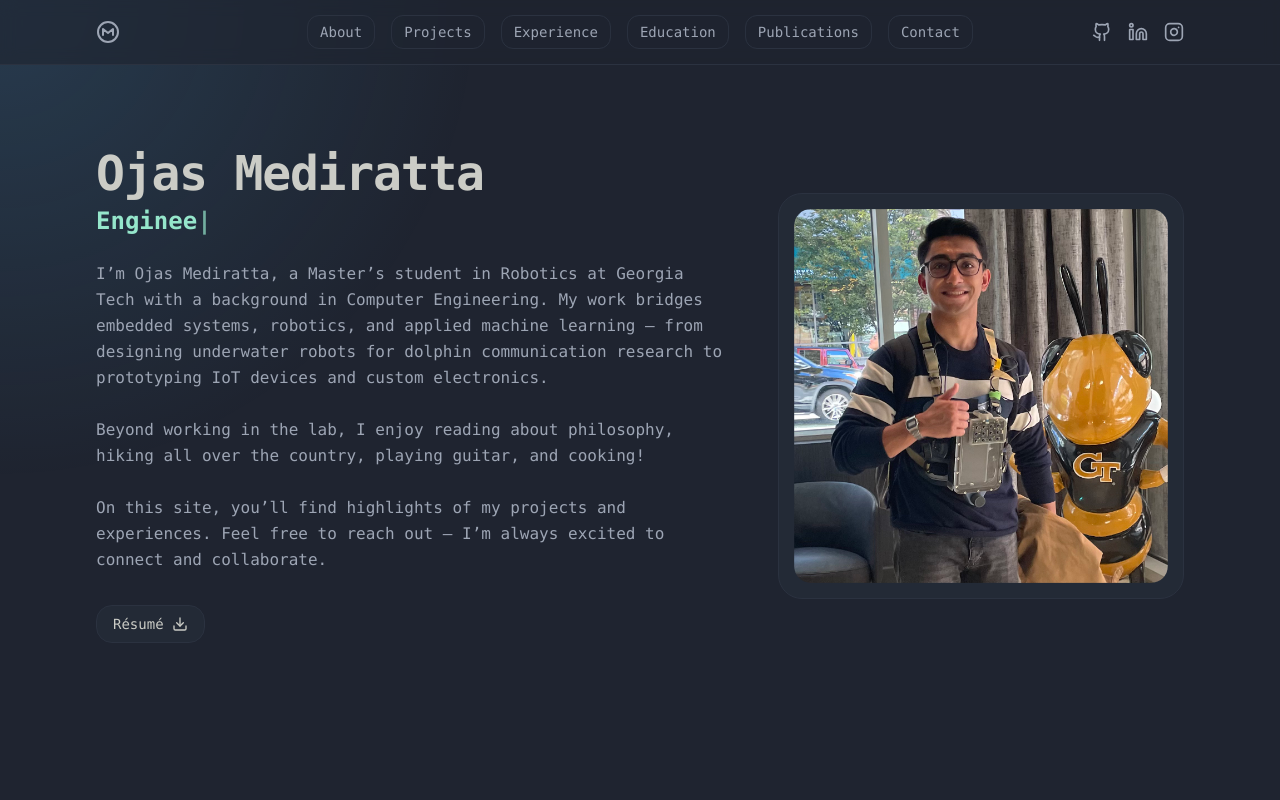
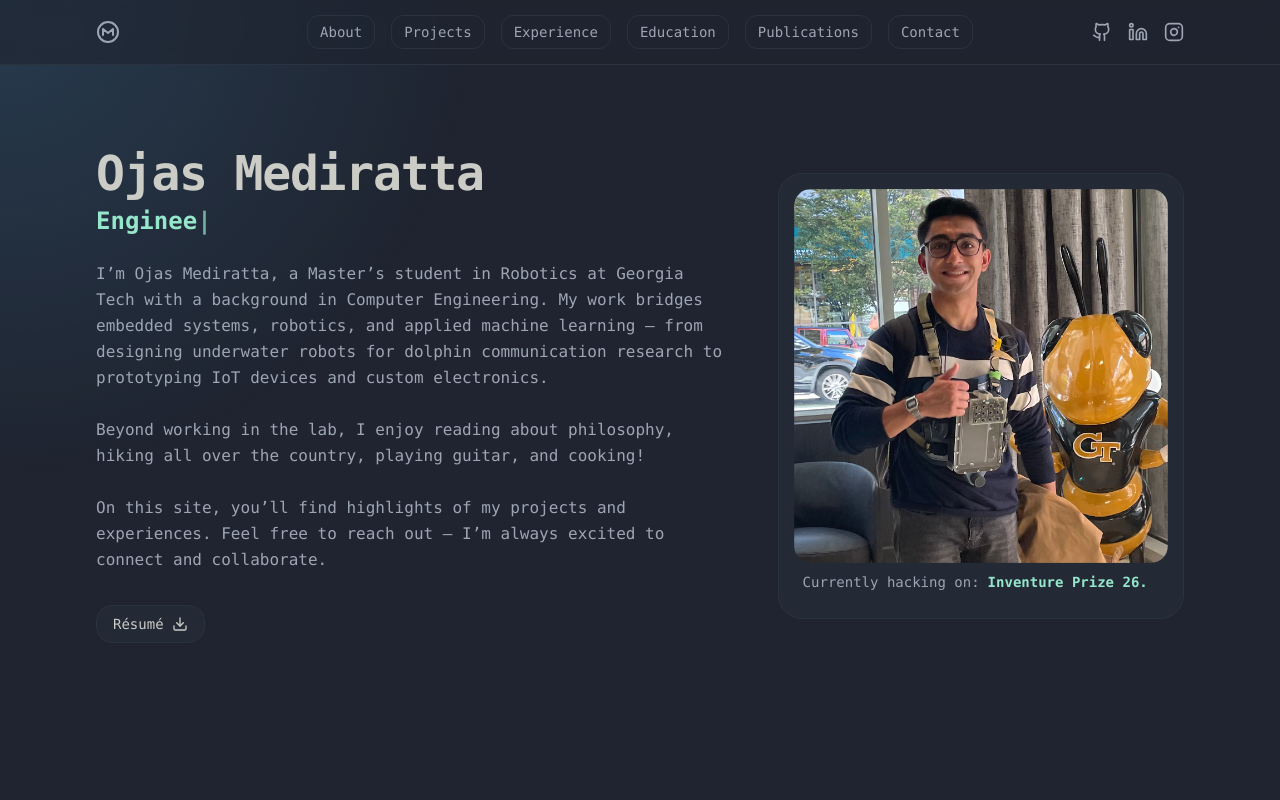
Before and after one commit to ojas-mediratta/ojas-portfolio, a React (Vite) app: page / in a window 1280 px wide. Shown: the top 800 px of the page. Built offline with nearby package versions, Linux system fonts and the light colour scheme.

Commit message:
hacking message

```diff
--- a/src/components/About.tsx
+++ b/src/components/About.tsx
@@ -6,9 +6,20 @@ import avatarFile from "@/assets/avatar.jpg";
 import { Mail, Phone, MapPin, Github, Linkedin, Download } from "lucide-react";
 import { PROFILE } from "@/data/links";
 
+
+const STATUS_MESSAGES = [
+  "IoT prototype.",
+  "Inventure Prize 26.",
+  "portfolio UI polish.",
+  "conference papers.",
+  "learning ROS2.",
+];
+
 const resumeHref = `${import.meta.env.BASE_URL}resume.pdf`;
 
 export default function About() {
+  const [idx, setIdx] = React.useState(0);
+
   return (
     <Section id="about">
       <Container>
@@ -42,13 +53,30 @@ export default function About() {
           </div>
 
           {/* Avatar panel */}
-          <div className="rounded-3xl border border-border bg-panel md:col-span-2 transition-all hover:border-accent-cyan hover:shadow-sm">
+          <div
+            className="group rounded-3xl border border-border bg-panel md:col-span-2 transition-all hover:border-accent-cyan hover:shadow-sm"
+          >
             <div className="p-6">
               <img
                 src={avatarFile}
                 alt="Headshot"
                 className="w-full rounded-2xl object-cover scale-105">
               </img>
+              <div className="mt-4 text-sm text-subtext flex items-center gap-2">
+                <span className="font-medium whitespace-nowrap">Currently hacking on:</span>
+                <div className="relative flex-1 h-6">
+                  <span
+                    onAnimationIteration={() => setIdx((i) => (i + 1) % STATUS_MESSAGES.length)}
+                    className="block leading-6 font-semibold text-accent-cyan animate-about-fade"
+                  >
+                    {STATUS_MESSAGES[idx]}
+                  </span>
+                  <style>{`
+                    @keyframes about-fade { 0% { opacity: 0; } 10% { opacity: 1; } 90% { opacity: 1; } 100% { opacity: 0; } }
+                    .animate-about-fade { animation: about-fade 3s ease-in-out infinite; }
+                  `}</style>
+                </div>
+              </div>
             </div>
           </div>
         </div>
```
